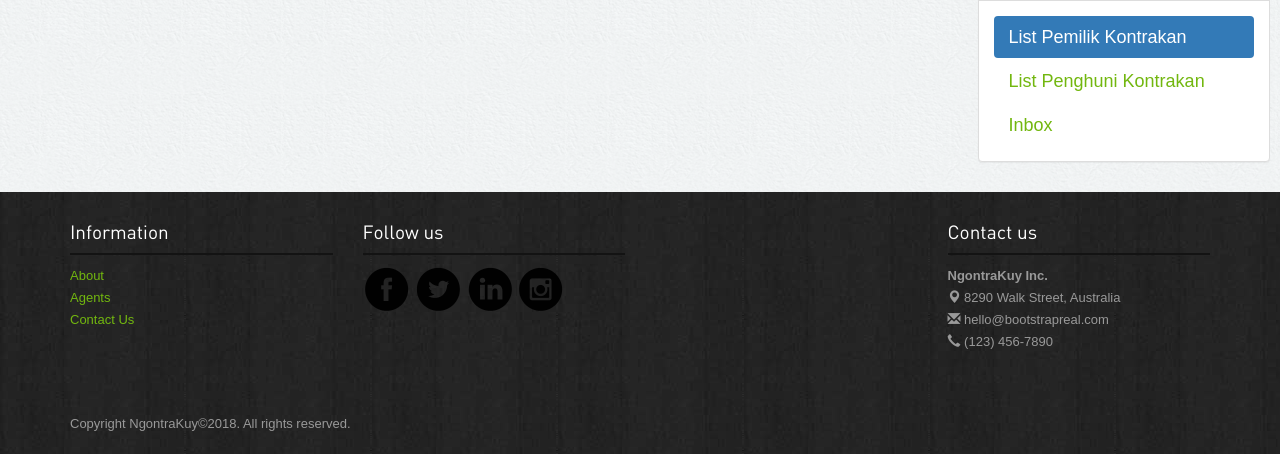
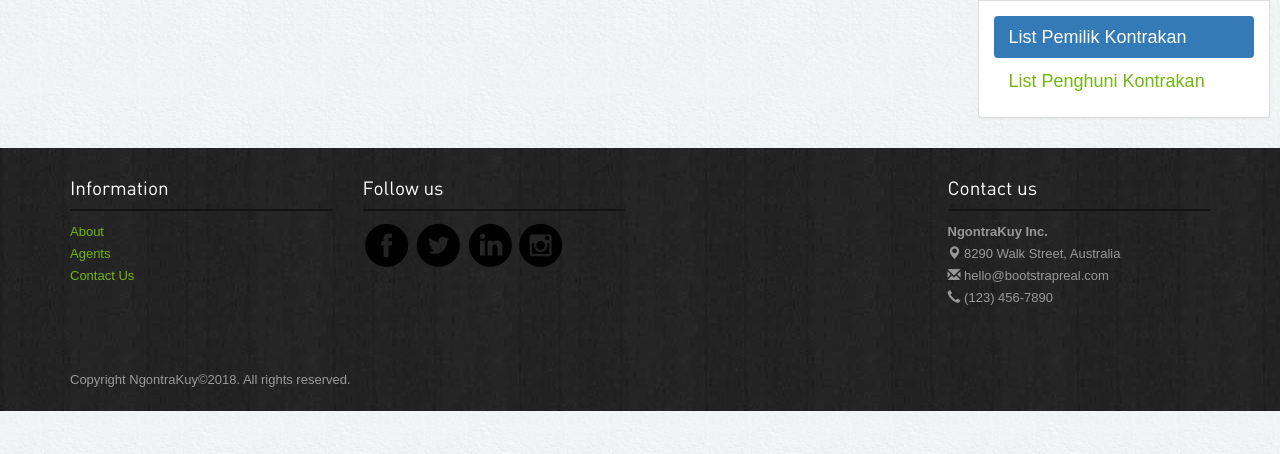
Before and after one commit to remonc97/NgontraKuy, a CodeIgniter app: page /College_Files/Admin in a window 1280 px wide. Shown: the part 314-768 px from the top of the page. Run offline with CodeIgniter, Linux system fonts and the light colour scheme; data that the repository does not hold is empty; some libraries are stand-ins or nearby versions; some web fonts are replaced.

Commit message:
fixed links in admin (2) and fixed admin controller

```diff
--- a/application/controllers/Admin.php
+++ b/application/controllers/Admin.php
@@ -11,6 +11,7 @@ class Admin extends CI_Controller
 	{
 		$data['all'] = $this->Model_Admin->getUser();
         $data['session'] = true;
+        $data['nama'] = $this->session->userdata('nama');
 		$this->load->view('admin',$data);
 	}
 	public function Penghuni()
--- a/application/views/admin.php
+++ b/application/views/admin.php
@@ -79,7 +79,6 @@ $this->view('template/header');
 					<ul class="nav nav-pills nav-stacked">
 						<li class="active"><a href="<?php echo base_url('Admin')?>">List Pemilik Kontrakan</a></li>
 						<li><a href="<?php echo base_url('Admin/Penghuni')?>">List Penghuni Kontrakan</a></li>
-						<li><a>Inbox</a></li>
 					</ul>
 				</div>
 			</div>
```
